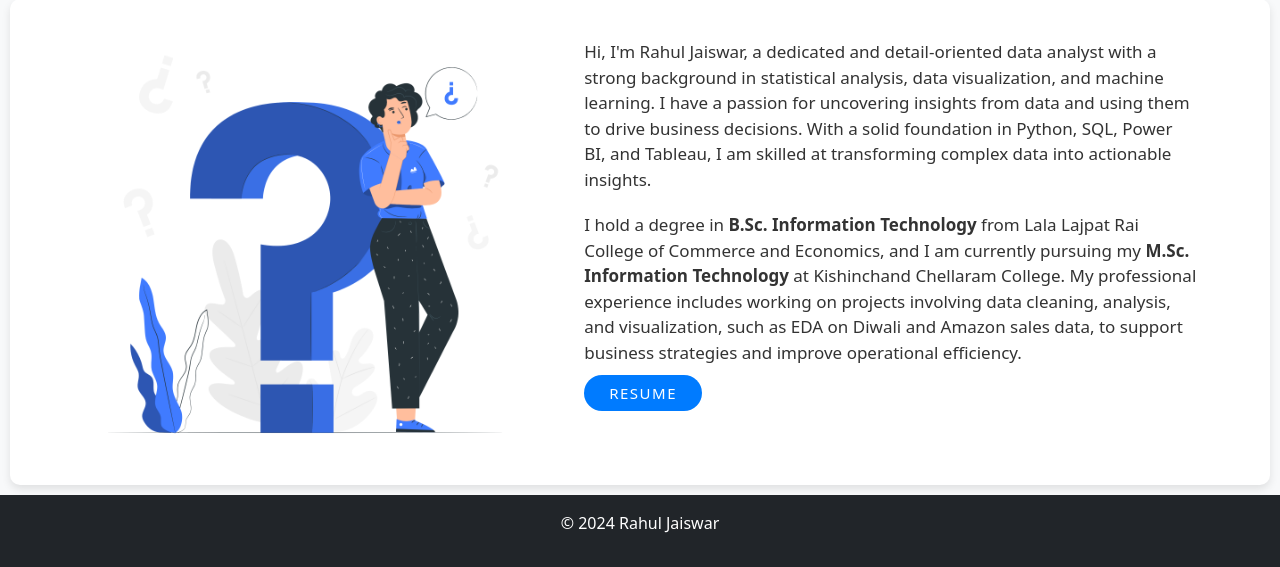
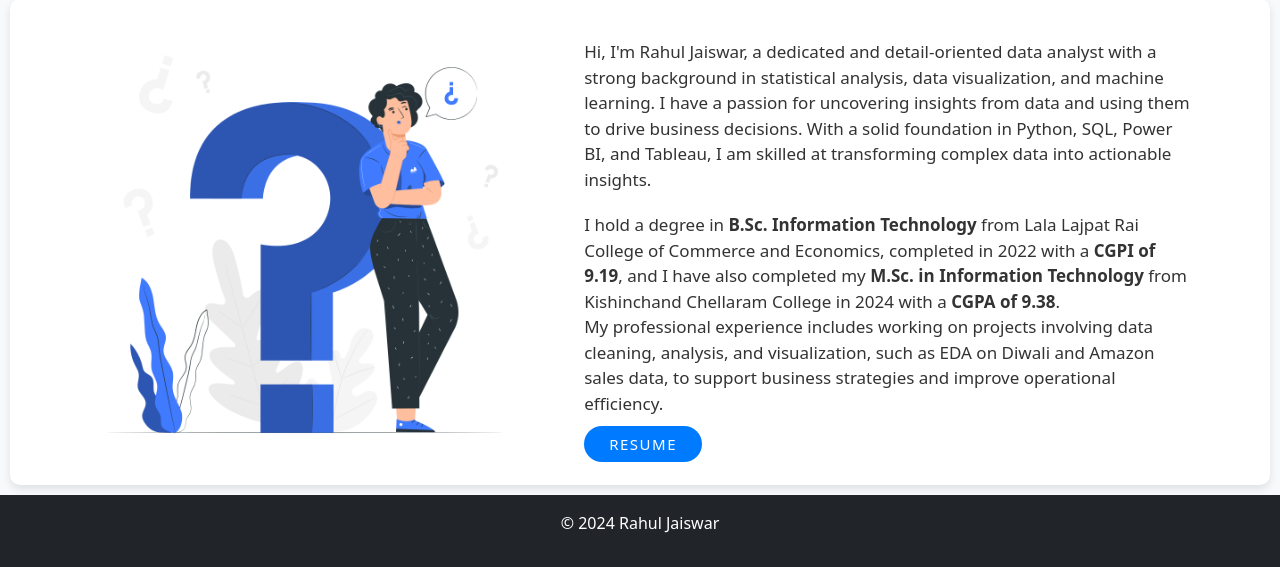
Before and after one commit to rahuljaiswar/portfolio, a Flask app: page / in a window 1280 px wide. Shown: the part 1098-1665 px from the top of the page. Run offline with Flask 3, Linux system fonts and the light colour scheme; some libraries are stand-ins or nearby versions.

Commit message:
resume update and about section update

```diff
--- a/templates/about.html
+++ b/templates/about.html
@@ -17,13 +17,17 @@
           transforming complex data into actionable insights.
         </p>
         <p>
-          I hold a degree in <strong>B.Sc. Information Technology</strong> from Lala Lajpat Rai College
-          of Commerce and Economics, and I am currently pursuing my <strong>M.Sc. Information Technology</strong> at Kishinchand Chellaram College. My
+          I hold a degree in <strong>B.Sc. Information Technology</strong> from
+          Lala Lajpat Rai College of Commerce and Economics, completed in 2022
+          with a <strong>CGPI of 9.19</strong>, and I have also completed my
+          <strong>M.Sc. in Information Technology</strong> from Kishinchand
+          Chellaram College in 2024 with a <strong>CGPA of 9.38</strong>. </br>My
           professional experience includes working on projects involving data
           cleaning, analysis, and visualization, such as EDA on Diwali and
           Amazon sales data, to support business strategies and improve
           operational efficiency.
         </p>
+
         <div class="button">
           <a
             href="{{ url_for('static', filename='documents/Rahul_jaiswar.pdf') }}"
```
Also changed, not shown: 1 other file.
